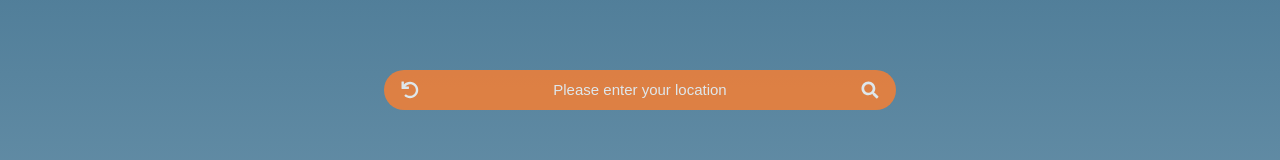
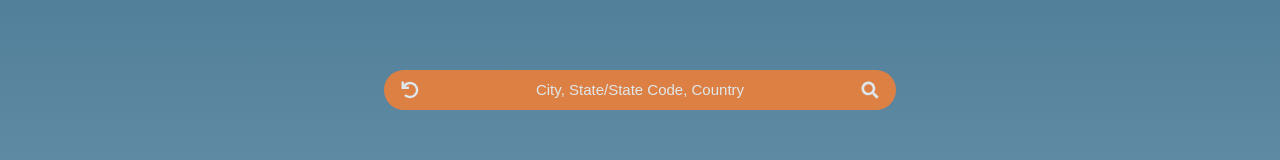
Before and after one commit to sosyallift/weather-website, a React (Create React App) app: page / in a window 1280 px wide. Shown: the part 270-430 px from the top of the page. Built offline with nearby package versions, Linux system fonts and the light colour scheme.

Commit message:
Changed placeholder text

```diff
--- a/src/components/SearchBar.js
+++ b/src/components/SearchBar.js
@@ -46,7 +46,7 @@ const SearchBar = ({ setLocation, setHasSearched }) => {
         type="text"
         value={input}
         ref={inputRef}
-        placeholder="Please enter your location"
+        placeholder="City, State/State Code, Country"
         onChange={handleInputChange}
         onKeyPress={onEnterPress}
       ></input>
```
